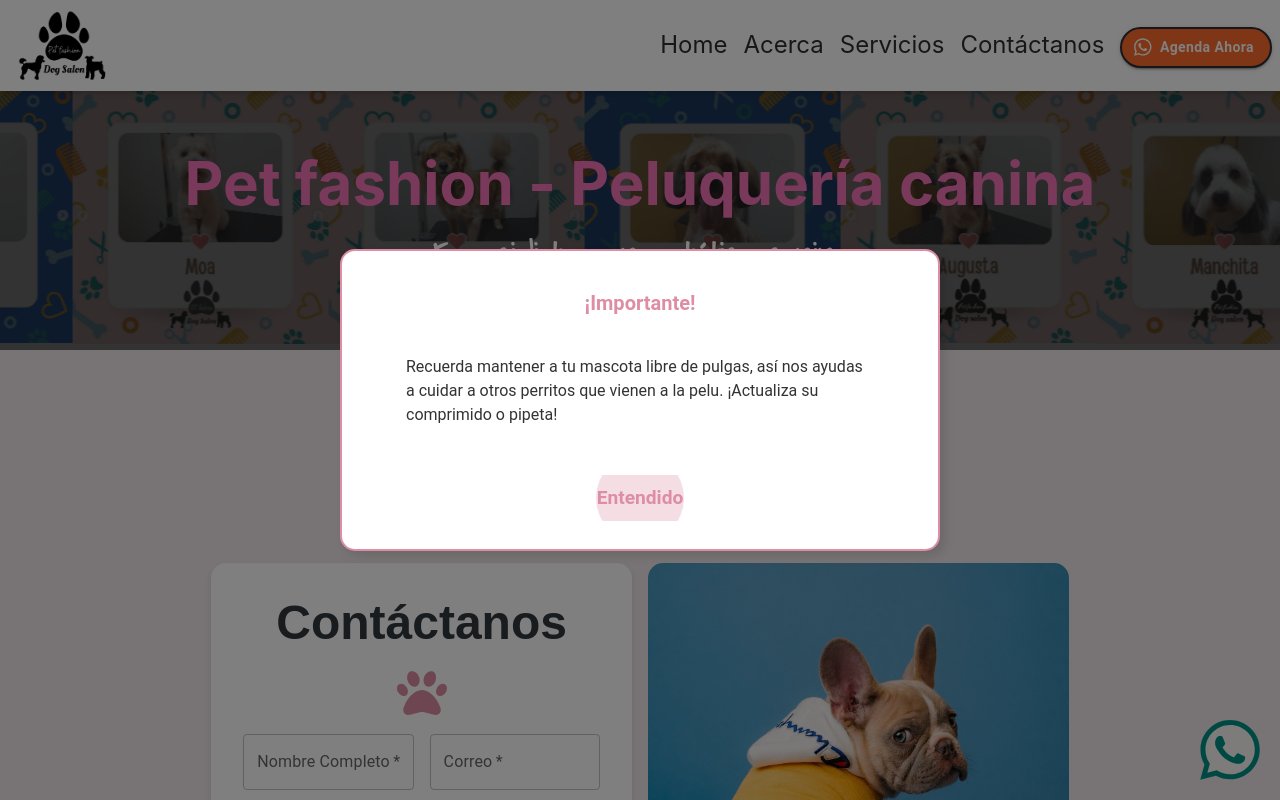
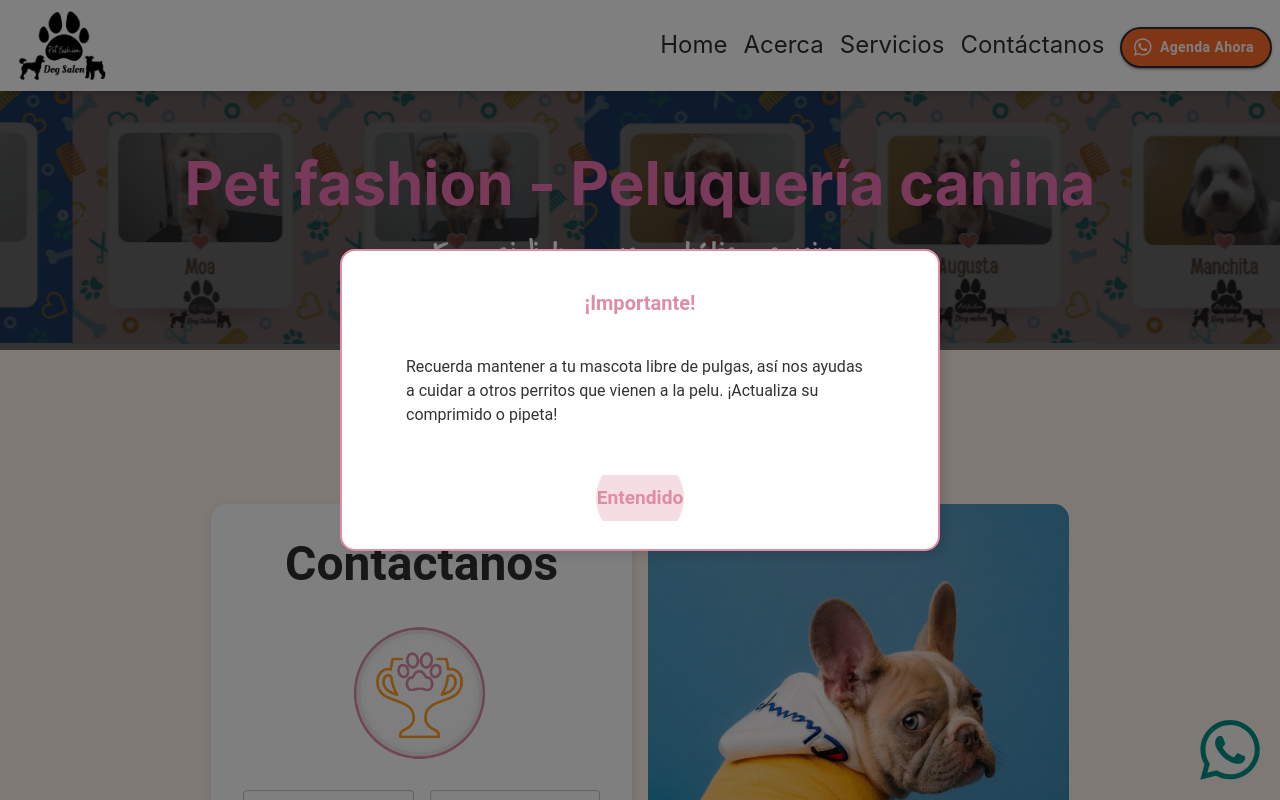
Before and after one commit to bohaz/petfashion, a React (Create React App) app: page /contact in a window 1280 px wide. Shown: the top 800 px of the page. Built offline with nearby package versions, Linux system fonts and the light colour scheme.

Commit message:
Change colors

```diff
--- a/src/App.js
+++ b/src/App.js
@@ -4,7 +4,7 @@ import { ToastContainer } from 'react-toastify';
 import Servicios from './pages/Servicios';
 /* import SearchAppBar from './components/BarraDeNavegacion'; */
 import HomePage from './pages/HomePage';
-import About from './pages/About';
+import About2 from './pages/About2';
 import ContactPage from './pages/ContactPage';
 import WhatsAppButton from './components/WhatsAppButton';
 import SwipeableTextMobileStepper from './pages/Trabajos';
@@ -39,7 +39,7 @@ function App() {
       <Routes>
 
         <Route path="/" element={<HomePage />} />
-        <Route path="/about" element={<About />} />
+        <Route path="/about" element={<About2 />} />
 
         <Route path="/servicios" element={<Servicios />} />
         <Route path="/trabajos" element={<SwipeableTextMobileStepper />} />
--- a/src/pages/ContactPage.jsx
+++ b/src/pages/ContactPage.jsx
@@ -2,9 +2,8 @@ import React from 'react';
 import {
   Box, Typography, TextField, Button, Grid,
 } from '@mui/material';
-import { FontAwesomeIcon } from '@fortawesome/react-fontawesome';
-import { faPaw } from '@fortawesome/free-solid-svg-icons';
 import contactImage from '../assets/contact.jpg';
+import ContsctaImage2 from '../assets/Icono4.png';
 
 function Contact() {
   return (
@@ -16,7 +15,7 @@ function Contact() {
         alignItems: 'center',
         pt: { xs: '10%', md: '8%' },
         pb: '10%',
-        backgroundColor: '#f2e9eb',
+        backgroundColor: '#FDF3EA',
         padding: 2,
 
         minHeight: '100vh',
@@ -42,16 +41,16 @@ function Contact() {
               gutterBottom
               textAlign="center"
               sx={{
-                color: '#31383f',
+                color: '#2E2F35',
                 fontWeight: '700',
-                fontFamily: 'Poppins, sans-serif',
+
                 fontSize: { xs: 'h4.fontSize', sm: 'h3.fontSize' },
               }}
             >
               Contáctanos
             </Typography>
-            <Box textAlign="center" sx={{ marginBottom: 2 }}>
-              <FontAwesomeIcon icon={faPaw} style={{ fontSize: '50px', color: '#dd8ea4' }} />
+            <Box sx={{ marginBottom: 2 }}>
+              <img className="w-32 md:w-44 m-auto" src={ContsctaImage2} alt="Contact" />
             </Box>
             <form action="https://formspree.io/f/xyyaoqnq" method="POST">
               <Grid container spacing={2}>
@@ -74,7 +73,8 @@ function Contact() {
                       padding: '10px',
                       borderRadius: '30px',
                       fontWeight: 'bold',
-                      backgroundColor: '#dd8ea4',
+                      border: '2px solid #2E2F35',
+                      backgroundColor: '#FF6D2C',
                       '&:hover': {
                         backgroundColor: 'white',
                         color: '#dd8ea4',
--- a/src/pages/HomePage.jsx
+++ b/src/pages/HomePage.jsx
@@ -5,6 +5,7 @@ import Visitanos from '../components/Visitanos';
 import Instagram from '../components/Instagram';
 import About2 from './About2';
 import Servicios from './Servicios';
+import Opiniones from '../components/Opiniones';
 
 function HomePage() {
   return (
@@ -13,6 +14,7 @@ function HomePage() {
       <About2 />
       <Servicios />
       <Instagram />
+      <Opiniones />
       <Visitanos />
       <ContactPage />
 
--- a/src/pages/Servicios.jsx
+++ b/src/pages/Servicios.jsx
@@ -3,8 +3,8 @@ import { motion } from 'framer-motion';
 import { useInView } from 'react-intersection-observer';
 import { useNavigate } from 'react-router-dom';
 import Card1 from '../assets/Icono6.png';
-import Card2 from '../assets/Icono9.png';
-import Card4 from '../assets/Icono8.png';
+import Card2 from '../assets/Icono8.png';
+import Card4 from '../assets/Icono9(2).png';
 import Card5 from '../assets/svg icons/arrow.svg';
 
 function Servicios() {
@@ -42,7 +42,7 @@ function Servicios() {
             <img className="w-60" src={Card1} alt="icono" />
             <img className="w-10 animate-bounce m-auto mt-2" src={Card5} alt="icono" />
             <button
-              className="text-grayDarker bg-white border-2 border-grayDark hover:bg-grayDark hover:text-white font-semibold py-2 px-4 rounded-lg shadow-md focus:outline-none focus:ring-2 focus:ring-amber-500 focus:ring-opacity-50 transition duration-300"
+              className="text-grayDarker bg-white border-2 border-grayDark hover:outline hover:outline-tealDark outline-offset-4 font-semibold py-2 px-4 rounded-lg shadow-md focus:outline-none focus:ring-2 focus:ring-amber-500 focus:ring-opacity-50 transition duration-300"
               type="button"
               onClick={() => handleNavigate('/CorteYBano')}
             >
@@ -61,7 +61,7 @@ function Servicios() {
             <img className="w-60" src={Card2} alt="icono" />
             <img className="w-10 animate-bounce m-auto mt-2" src={Card5} alt="icono" />
             <button
-              className="text-grayDarker bg-white border-2 border-grayDark hover:bg-grayDark hover:text-white font-semibold py-2 px-4 rounded-lg shadow-md focus:outline-none focus:ring-2 focus:ring-amber-500 focus:ring-opacity-50 transition duration-300"
+              className="text-grayDarker bg-white border-2 border-grayDark hover:outline hover:outline-tealDark outline-offset-4 font-semibold py-2 px-4 rounded-lg shadow-md focus:outline-none focus:ring-2 focus:ring-amber-500 focus:ring-opacity-50 transition duration-300"
               type="button"
               onClick={() => handleNavigate('/SoloBano')}
             >
@@ -80,7 +80,7 @@ function Servicios() {
             <img className="w-60" src={Card4} alt="icono" />
             <img className="w-10 animate-bounce m-auto mt-2" src={Card5} alt="icono" />
             <button
-              className="text-grayDarker bg-white border-2 border-grayDark hover:bg-grayDark hover:text-white font-semibold py-2 px-4 rounded-lg shadow-md focus:outline-none focus:ring-2 focus:ring-amber-500 focus:ring-opacity-50 transition duration-300"
+              className="text-grayDarker bg-white border-2 border-grayDark hover:outline hover:outline-tealDark outline-offset-4 font-semibold py-2 px-4 rounded-lg shadow-md focus:outline-none focus:ring-2 focus:ring-amber-500 focus:ring-opacity-50 transition duration-300"
               type="button"
               onClick={() => handleNavigate('/Booking')}
             >
--- a/src/user/Auth.jsx
+++ b/src/user/Auth.jsx
@@ -17,7 +17,7 @@ function Auth({ onClose }) {
 
     const user = { email, password };
 
-    const response = await fetch('https://petfashion.onrender.com/auth/login', {
+    const response = await fetch('http://localhost:3000/auth/login', {
       method: 'POST',
       headers: {
         'Content-Type': 'application/json',
@@ -41,7 +41,7 @@ function Auth({ onClose }) {
       user: { email, password, password_confirmation: passwordConfirmation },
     };
 
-    const response = await fetch('https://petfashion.onrender.com/users', {
+    const response = await fetch('http://localhost:3000/users', {
       method: 'POST',
       headers: {
         'Content-Type': 'application/json',
```
